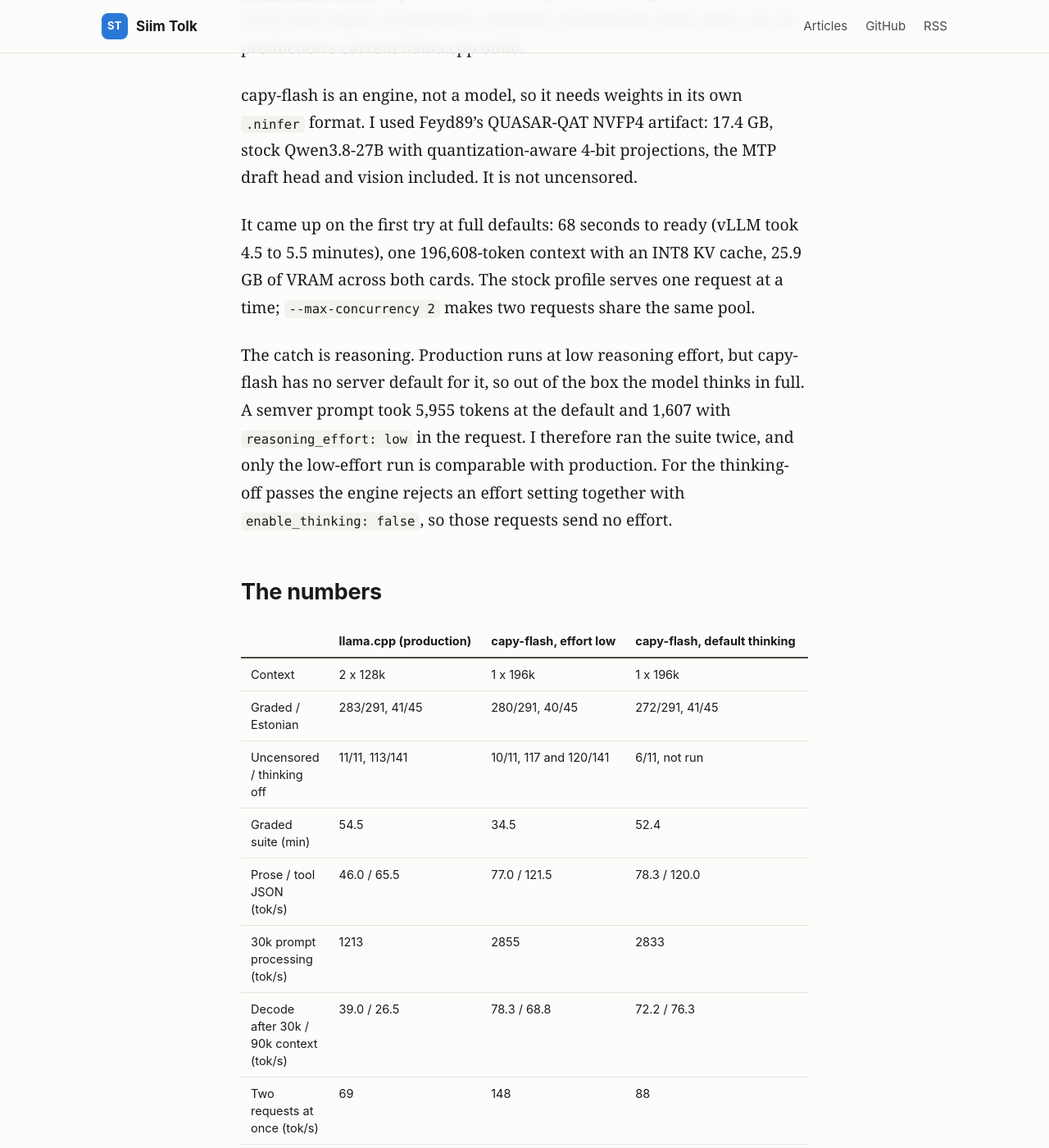
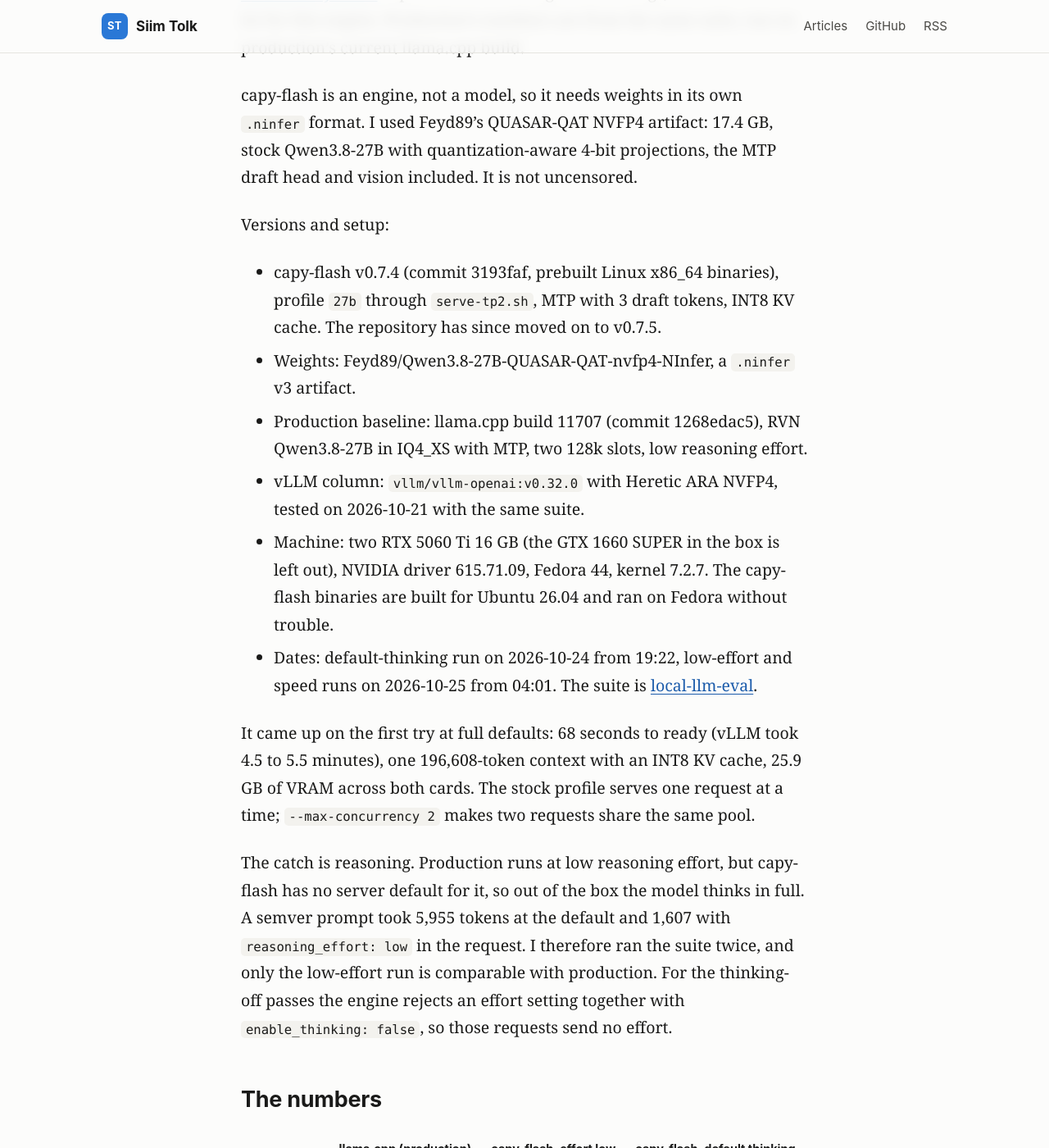
Before and after one commit to siimtolk/siimtolk.github.io, a Jekyll site: the page built from _posts/2026-10-25-capy-flash-test.md, in a window 1280 px wide and 1400 px high, scrolled down 3049 px. Shown: the whole window at 82% size. Built offline with Jekyll 4.4.1, drawn with Linux system fonts in a browser that asks for light colours; some of the changed text lies outside the part shown.

Commit message:
capy-flash article: versions and setup of the test
Co-Authored-By: Claude Sonnet 5.5 <noreply@anthropic.com>

```diff
--- a/_posts/2026-10-25-capy-flash-test.md
+++ b/_posts/2026-10-25-capy-flash-test.md
@@ -33,6 +33,15 @@ The project does not compare itself with vLLM or llama.cpp; its own benchmarks a
 The suite is the one from the first article: 97 cases from what my assistant really does, each run three times and graded by code. [What the test measures](/articles/llm-testing-overnight/#what-the-test-measures) lists the areas and what a pass means, and [How much the models may think](/articles/llm-testing-overnight/#how-much-the-models-may-think) explains the reasoning-effort settings, which matter a lot for this engine. Production's numbers are from the same suite, run on production's current llama.cpp build.
 
 capy-flash is an engine, not a model, so it needs weights in its own `.ninfer` format. I used Feyd89's QUASAR-QAT NVFP4 artifact: 17.4 GB, stock Qwen3.8-27B with quantization-aware 4-bit projections, the MTP draft head and vision included. It is not uncensored.
+
+Versions and setup:
+
+- capy-flash v0.7.4 (commit 3193faf, prebuilt Linux x86_64 binaries), profile `27b` through `serve-tp2.sh`, MTP with 3 draft tokens, INT8 KV cache. The repository has since moved on to v0.7.5.
+- Weights: Feyd89/Qwen3.8-27B-QUASAR-QAT-nvfp4-NInfer, a `.ninfer` v3 artifact.
+- Production baseline: llama.cpp build 11707 (commit 1268edac5), RVN Qwen3.8-27B in IQ4_XS with MTP, two 128k slots, low reasoning effort.
+- vLLM column: `vllm/vllm-openai:v0.32.0` with Heretic ARA NVFP4, tested on 2026-10-21 with the same suite.
+- Machine: two RTX 5060 Ti 16 GB (the GTX 1660 SUPER in the box is left out), NVIDIA driver 615.71.09, Fedora 44, kernel 7.2.7. The capy-flash binaries are built for Ubuntu 26.04 and ran on Fedora without trouble.
+- Dates: default-thinking run on 2026-10-24 from 19:22, low-effort and speed runs on 2026-10-25 from 04:01. The suite is [local-llm-eval](https://github.com/siimtolk/local-llm-eval).
 
 It came up on the first try at full defaults: 68 seconds to ready (vLLM took 4.5 to 5.5 minutes), one 196,608-token context with an INT8 KV cache, 25.9 GB of VRAM across both cards. The stock profile serves one request at a time; `--max-concurrency 2` makes two requests share the same pool.
 
```
